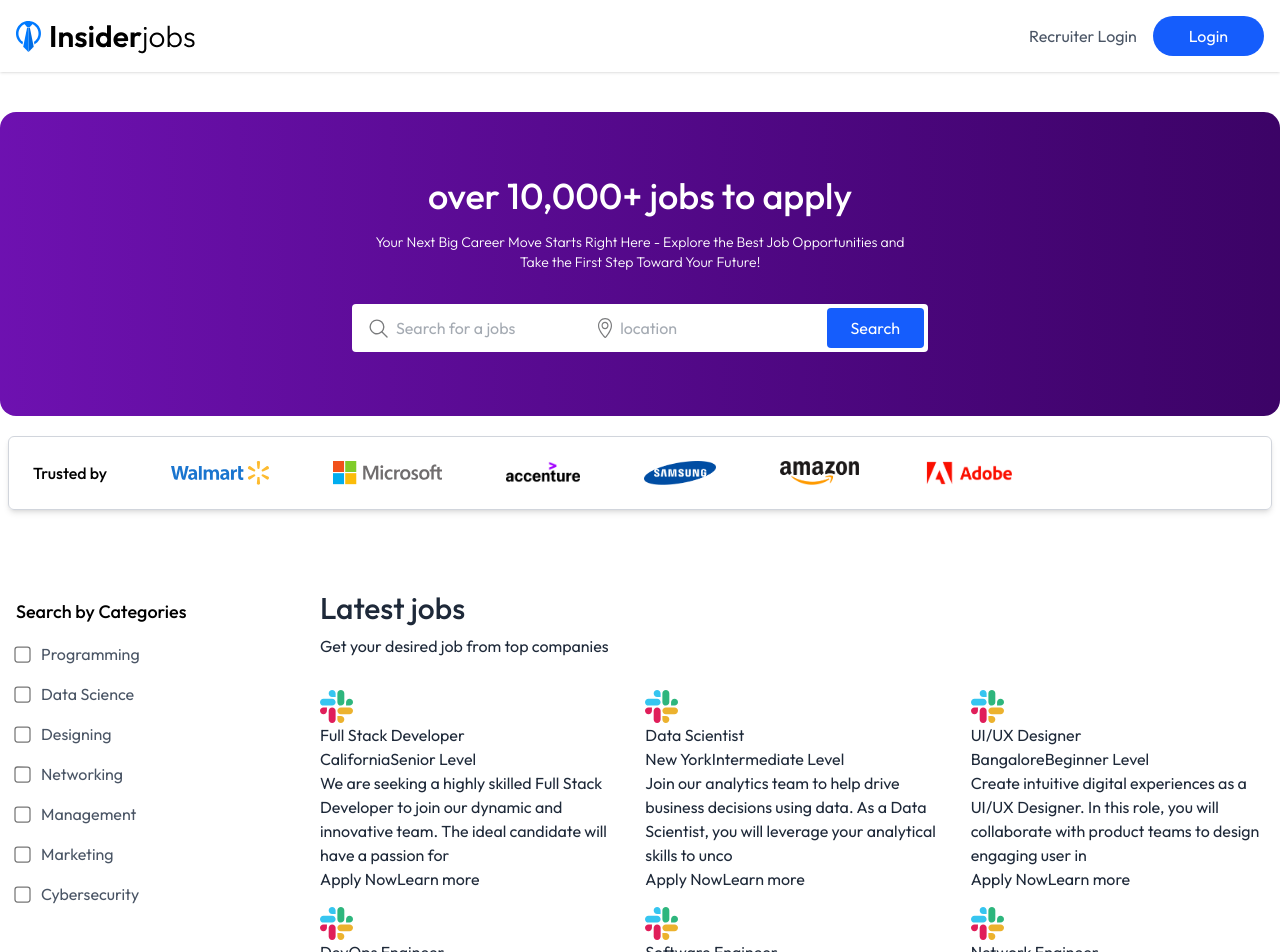
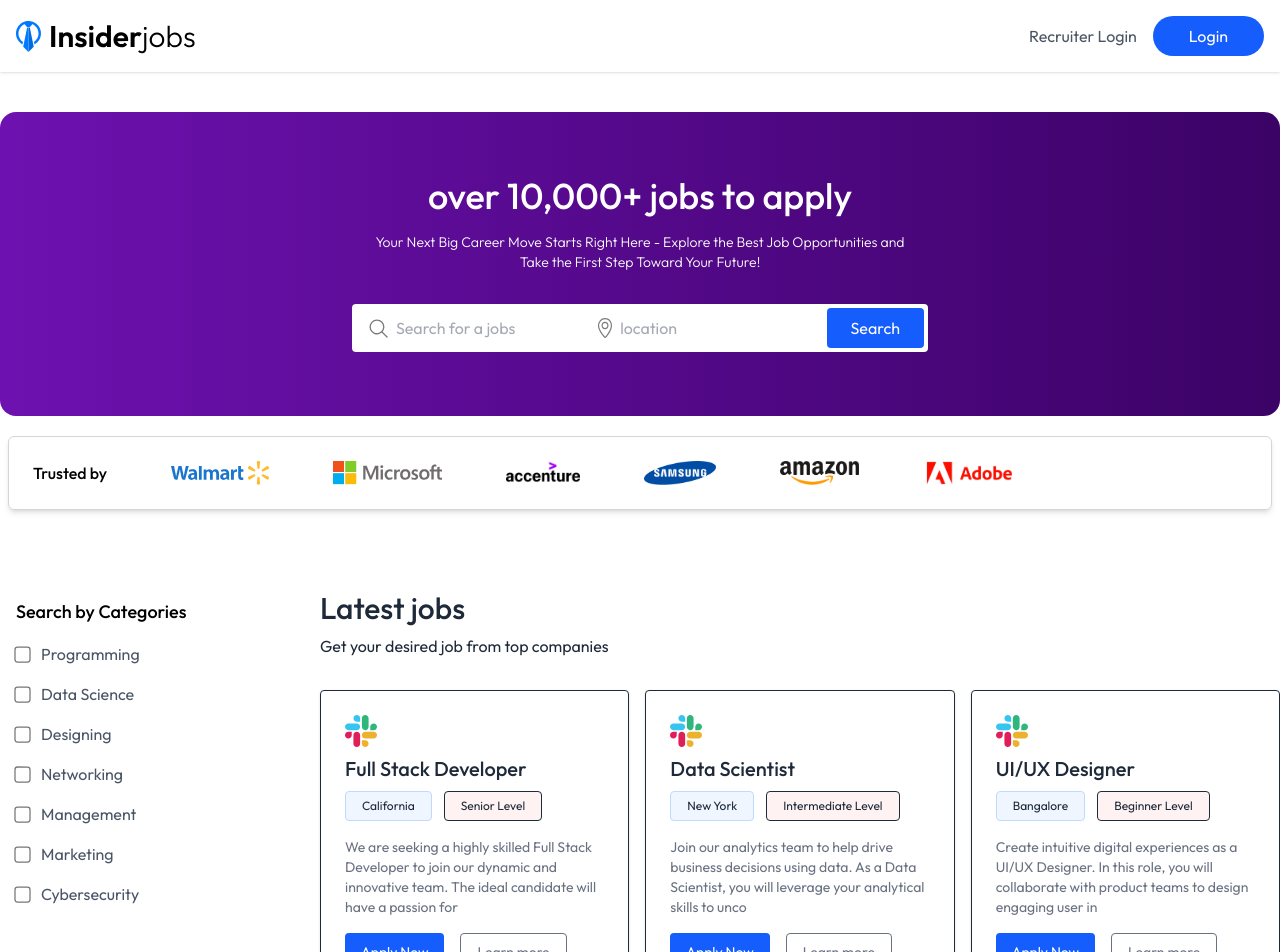
Before and after one commit to harsh038/JP-NREM, a React (Vite) app in the folder client/: page / in a window 1280 px wide. Shown: the top 952 px of the page. Built offline with nearby package versions, Linux system fonts and the light colour scheme; no server answers.

Commit message:
job card done

```diff
--- a/client/src/components/JobCard.jsx
+++ b/client/src/components/JobCard.jsx
@@ -1,21 +1,21 @@
 import { assets } from "../assets/assets";
 const JobCard = ({ job }) => {
   return (
-    <div>
-      <div>
-        <img src={assets.company_icon} alt="" />
+    <div className="border shadow p-6 rounded">
+      <div className="flex justify-between items-center">
+        <img className="h-8" src={assets.company_icon} alt="" />
       </div>
-      <h4>{job.title}</h4>
-      <div>
-        <span>{job.location}</span>
-        <span>{job.level}</span>
+      <h4 className="font-medium text-xl mt-2">{job.title}</h4>
+      <div className="flex items-center gap-3 mt-2 text-xs">
+        <span className="bg-blue-50 border  border-blue-200 px-4 py-1.5 rounded">{job.location}</span>
+        <span className="bg-red-50 border  border-red -200 px-4 py-1.5 rounded">{job.level}</span>
       </div>
-      <p
+      <p className="text-gray-500 text-sm mt-4"
         dangerouslySetInnerHTML={{ __html: job.description.slice(0, 150) }}
       ></p>
-      <div>
-        <button>Apply Now</button>
-        <button>Learn more</button>
+      <div className="mt-4 flex gap-4 text-sm">
+        <button className="bg-blue-600 text-white px-4 py-2 rounded">Apply Now</button>
+        <button className="text-gray-500 border border-gray-500 rounded px-4 py-2">Learn more</button>
       </div>
     </div>
   );
```
